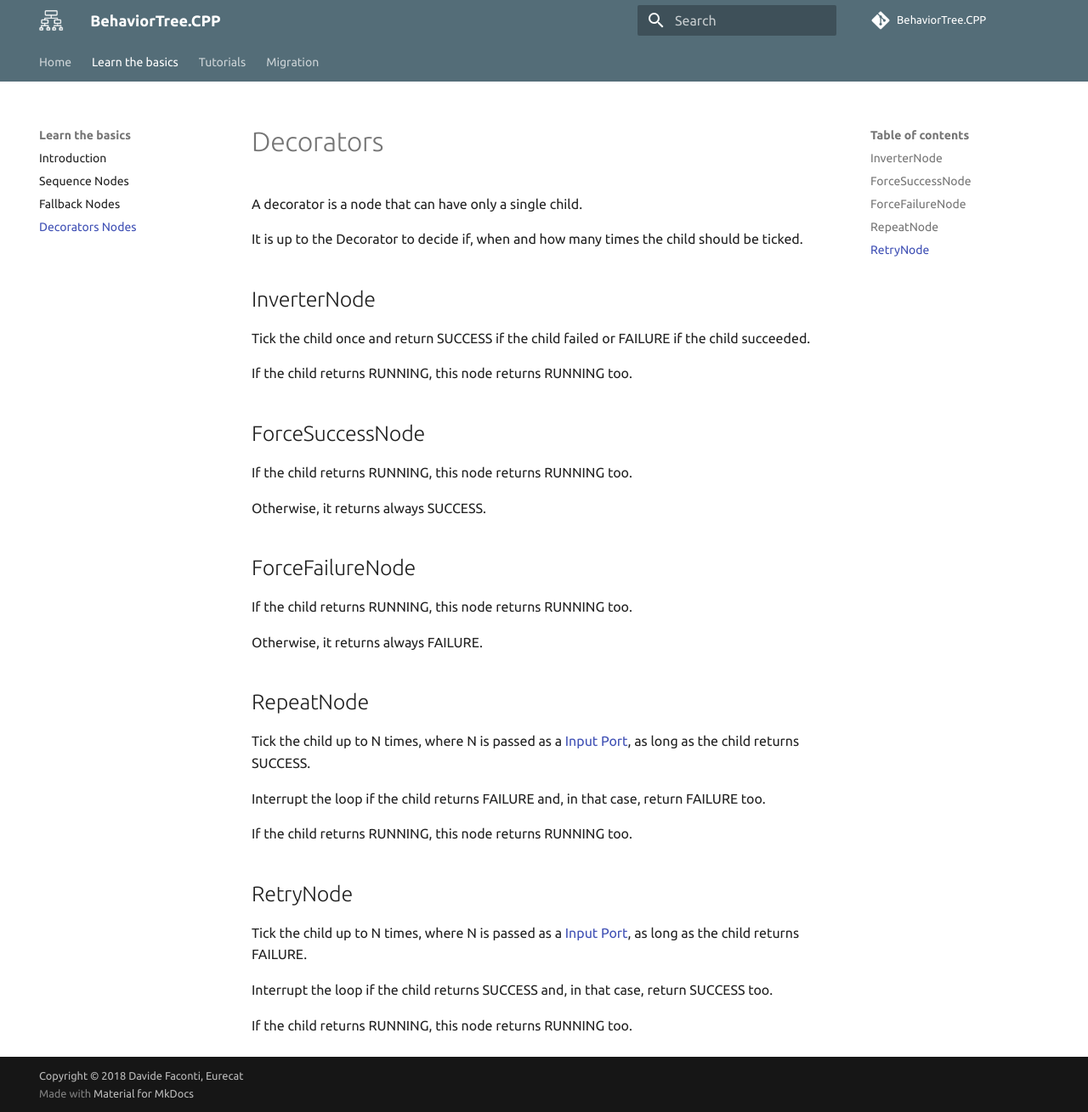
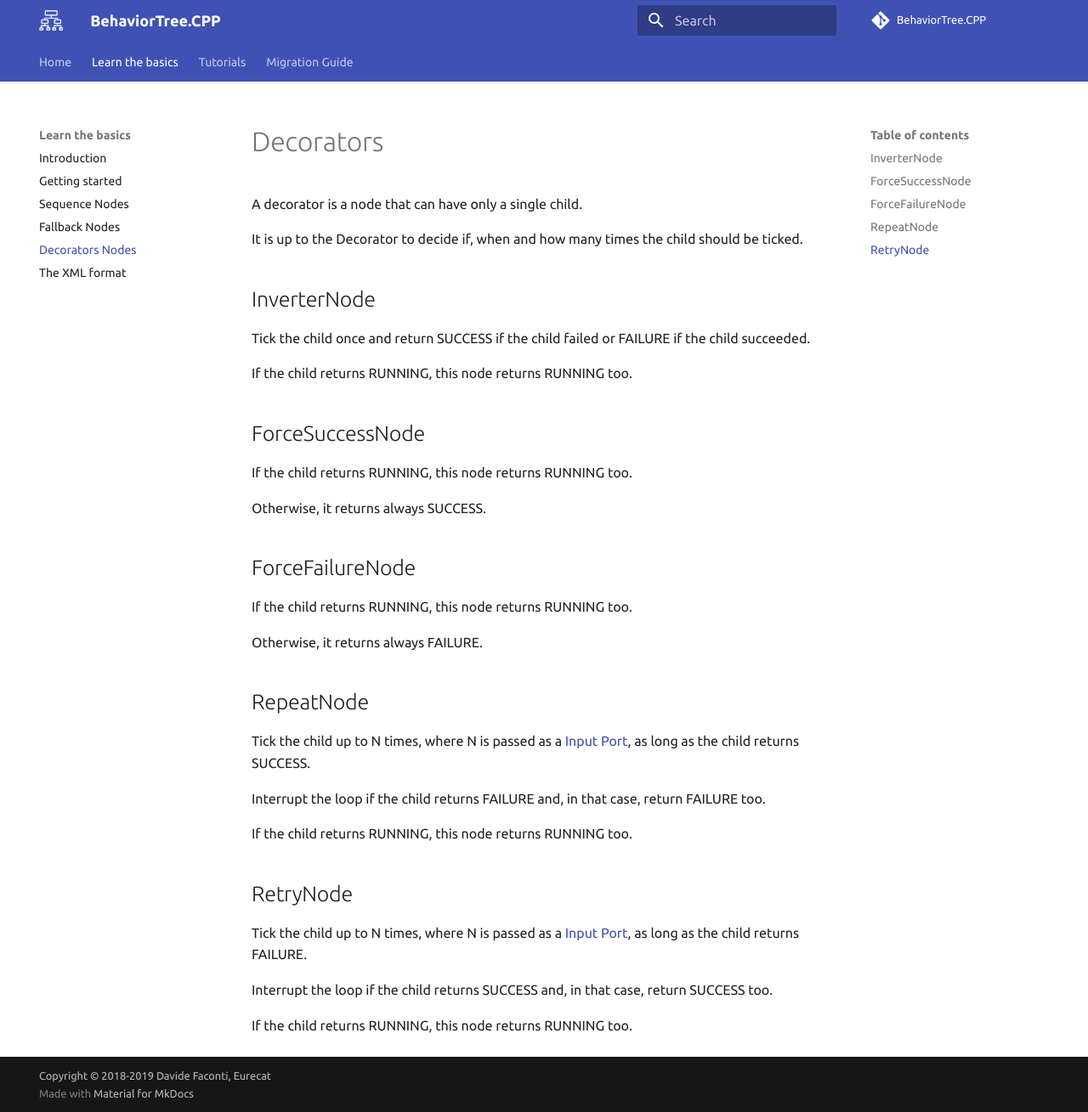
Before and after one commit to BehaviorTree/BehaviorTree.CPP, an MkDocs documentation site: the page built from docs/DecoratorNode.md, in a window 1280 px wide and 1309 px high. Shown: the whole window at 85% size. Built offline with MkDocs 1.6.1 and Material for MkDocs 9.7.7, drawn with Linux system fonts in a browser that asks for light colours; comment, search, counter and statistics services are not loaded; old or Windows-style settings are respelled for this version of MkDocs.

Commit message:
cleaning up the docs

```diff
--- a/mkdocs.yml
+++ b/mkdocs.yml
@@ -2,7 +2,7 @@ site_name: BehaviorTree.CPP
 site_description: Introduction to Behavior Trees
 site_author: Davide Faconti
 
-copyright: 'Copyright &copy; 2018 Davide Faconti, Eurecat'
+copyright: 'Copyright &copy; 2018-2019 Davide Faconti, Eurecat'
 
 theme:
   name: 'material'
@@ -11,8 +11,8 @@ theme:
   feature:
     tabs: true
   palette:
-    primary: blue grey
-    accent: green
+    primary: indigo
+    accent: Deep Purple
   font:
     text: Ubuntu
     code: Roboto Mono
@@ -33,12 +33,14 @@ pages:
 
     - Learn the basics:
        - Introduction:      BT_basics.md
+       - Getting started:   getting_started.md
        - Sequence Nodes:    SequenceNode.md
        - Fallback Nodes:    FallbackNode.md
        - Decorators Nodes:  DecoratorNode.md
+       - The XML format:  xml_format.md
 
     - Tutorials:
-       - Getting started:                     getting_started.md
+
        - "Tutorial 1: Create a Tree":         tutorial_01_first_tree.md
        - "Tutorial 2: Basic Ports":           tutorial_02_basic_ports.md
        - "Tutorial 3: Generic ports":         tutorial_03_generic_ports.md
@@ -48,7 +50,6 @@ pages:
        - "Tutorial 7: Wrap legacy code":      tutorial_07_legacy.md
        - "Tutorial 8: Class parameters":      tutorial_08_additional_args.md
        - "Tutorial 9: Coroutines":            tutorial_09_coroutines.md
-       - "The XML format":                    xml_format.md
 
-    - Migration:
-        - Migrate from version 2:  MigrationGuide.md
+    - Migration Guide:
+       - Migrate from Version 2.X:  MigrationGuide.md
```
Also changed, not shown: docs/NodeParameters.md (deleted, +0 -1 lines), docs/BlackBoard.md (deleted).
